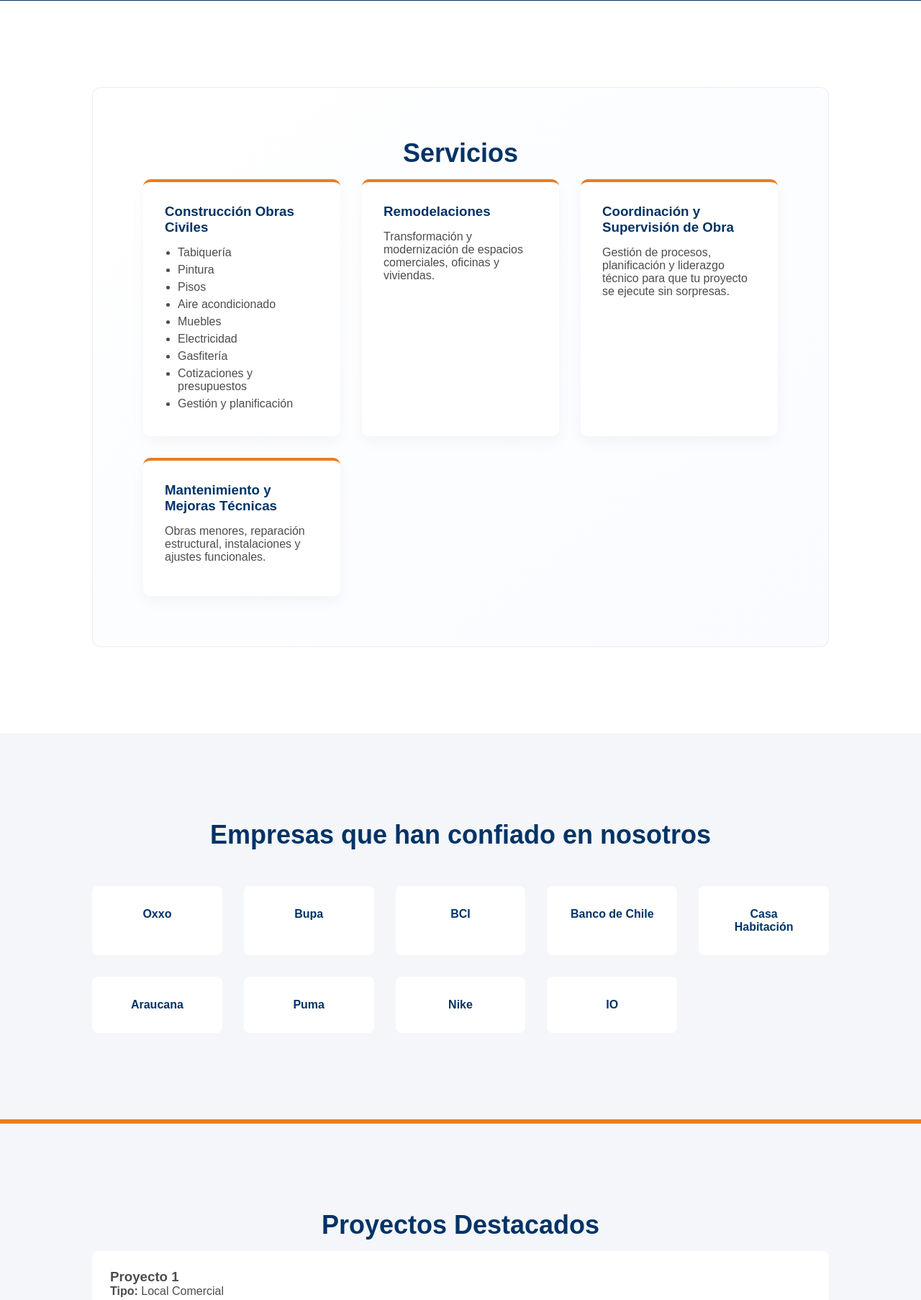
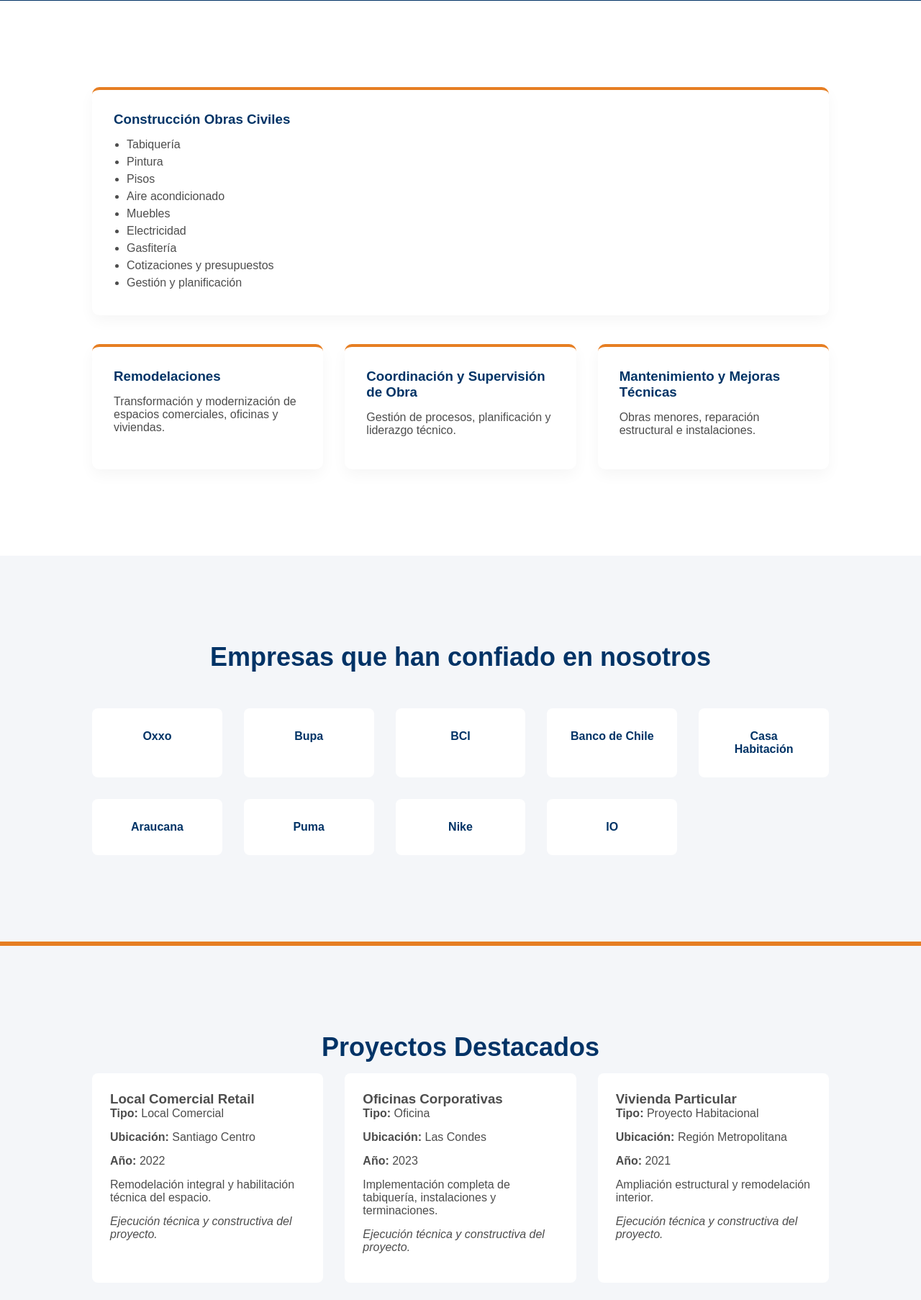
Before and after one commit to DiegoRiosGo/constructora, a Django app: page / in a window 1280 px wide. Shown: the part 1806-3612 px from the top of the page at 72% size. Run offline with Django 5.2, Linux system fonts and the light colour scheme.

Commit message:
nuevo4_2

```diff
--- a/core/templates/home.html
+++ b/core/templates/home.html
@@ -118,14 +118,10 @@
 
     <!-- SERVICIOS -->
     <section id="servicios">
-        <div class="servicios-wrapper">
+        <div class="servicios-layout">
 
-            <h2 class="section-title">Servicios</h2>
-
-            <div class="servicios-grid">
-
-                <!-- OBRAS CIVILES -->
-                <div class="servicio-card">
+        <!-- SERVICIO PRINCIPAL -->
+        <div class="servicio-card servicio-destacado">
             <h3>Construcción Obras Civiles</h3>
             <ul>
                 <li>Tabiquería</li>
@@ -140,25 +136,26 @@
             </ul>
         </div>
 
-                <!-- REMODELACIONES -->
+        <!-- FILA INFERIOR -->
+        <div class="servicios-secundarios">
+
             <div class="servicio-card">
                 <h3>Remodelaciones</h3>
                 <p>Transformación y modernización de espacios comerciales, oficinas y viviendas.</p>
             </div>
 
-                <!-- SUPERVISION -->
             <div class="servicio-card">
                 <h3>Coordinación y Supervisión de Obra</h3>
-                    <p>Gestión de procesos, planificación y liderazgo técnico para que tu proyecto se ejecute sin sorpresas.</p>
+                <p>Gestión de procesos, planificación y liderazgo técnico.</p>
             </div>
 
-                <!-- MANTENIMIENTO -->
             <div class="servicio-card">
                 <h3>Mantenimiento y Mejoras Técnicas</h3>
-                    <p>Obras menores, reparación estructural, instalaciones y ajustes funcionales.</p>
+                <p>Obras menores, reparación estructural e instalaciones.</p>
             </div>
 
         </div>
+
     </div>
     </section>
 
@@ -186,11 +183,38 @@
     <div class="proyectos-grid">
 
         <div class="proyecto-card">
-    <h3>Proyecto 1</h3>
+            <h3>Local Comercial Retail</h3>
             <p><strong>Tipo:</strong> Local Comercial</p>
-    <p><strong>Ubicación:</strong> Santiago</p>
+            <p><strong>Ubicación:</strong> Santiago Centro</p>
             <p><strong>Año:</strong> 2022</p>
-    <p>Remodelación completa y ejecución técnica del proyecto.</p>
+            <p>Remodelación integral y habilitación técnica del espacio.</p>
+            <p><em>Ejecución técnica y constructiva del proyecto.</em></p>
+        </div>
+
+        <div class="proyecto-card">
+            <h3>Oficinas Corporativas</h3>
+            <p><strong>Tipo:</strong> Oficina</p>
+            <p><strong>Ubicación:</strong> Las Condes</p>
+            <p><strong>Año:</strong> 2023</p>
+            <p>Implementación completa de tabiquería, instalaciones y terminaciones.</p>
+            <p><em>Ejecución técnica y constructiva del proyecto.</em></p>
+        </div>
+
+        <div class="proyecto-card">
+            <h3>Vivienda Particular</h3>
+            <p><strong>Tipo:</strong> Proyecto Habitacional</p>
+            <p><strong>Ubicación:</strong> Región Metropolitana</p>
+            <p><strong>Año:</strong> 2021</p>
+            <p>Ampliación estructural y remodelación interior.</p>
+            <p><em>Ejecución técnica y constructiva del proyecto.</em></p>
+        </div>
+
+        <div class="proyecto-card">
+            <h3>Habilitación Local Salud</h3>
+            <p><strong>Tipo:</strong> Local Comercial</p>
+            <p><strong>Ubicación:</strong> Providencia</p>
+            <p><strong>Año:</strong> 2020</p>
+            <p>Adecuación técnica para funcionamiento comercial.</p>
             <p><em>Ejecución técnica y constructiva del proyecto.</em></p>
         </div>
 
```
Lines whose indentation alone changed are shown as unchanged.
